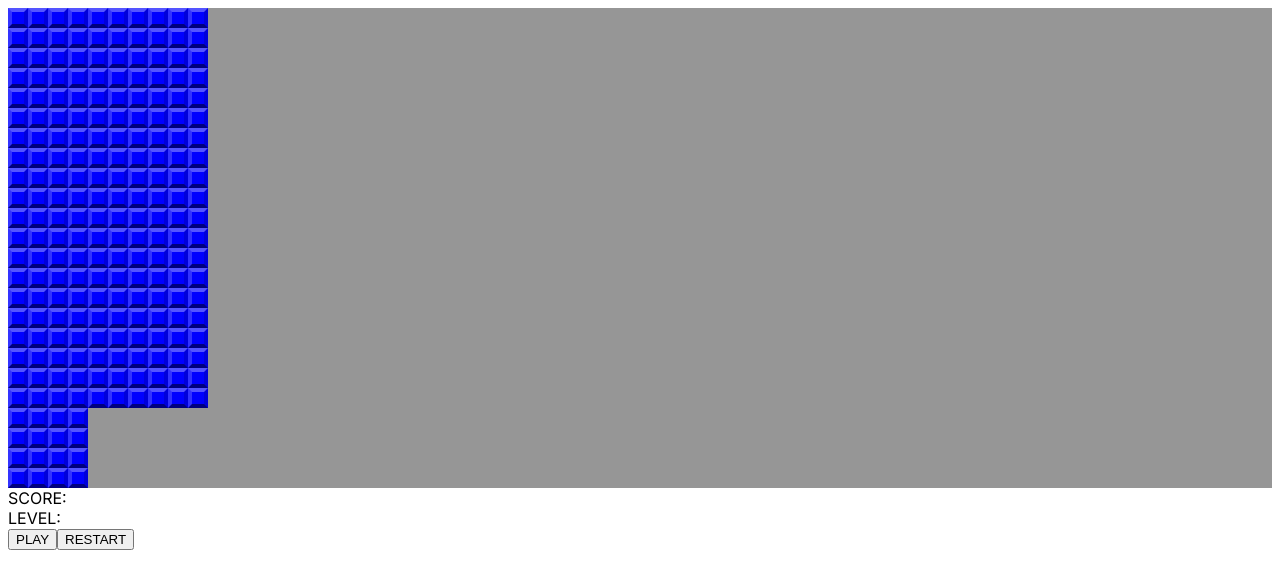
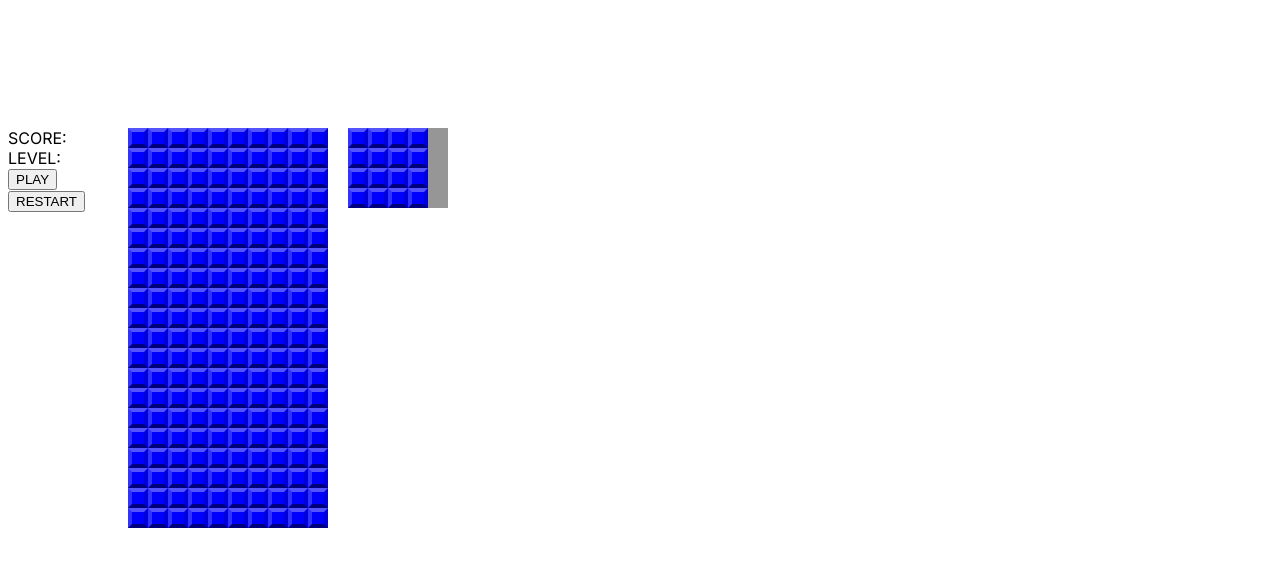
Before and after one commit to Gohkyle/tetris-next, a Next.js app: page / in a window 1280 px wide. Shown: the top 588 px of the page. Built offline with nearby package versions, Linux system fonts and the light colour scheme.

Commit message:
arranged layout of components

```diff
--- a/src/app/components/NextBlock.tsx
+++ b/src/app/components/NextBlock.tsx
@@ -4,7 +4,7 @@ export const NextBlock = () => {
     const nextBlock: number [][] = Array(4).fill([0, 0, 0, 0])
 
     return(
-        <div className = "next-block-grid">
+        <div className = "next-block-grid-container">
             {nextBlock.map((blockLine: number[])=>{
                 return blockLine.map((blockLineSquare)=>{
                     return <Square color="3"/>
--- a/src/app/components/ScoreBoard.tsx
+++ b/src/app/components/ScoreBoard.tsx
@@ -1,7 +1,7 @@
 'use client'
 export const ScoreBoard = () => {
     return (
-        <div className="scoreboard">
+        <div className="scoreboard-container">
             <div className= "score-container">
                 SCORE:
             </div>
--- /dev/null
+++ b/src/app/components/Tetris.tsx
@@ -0,0 +1,13 @@
+import { Grid } from './Grid'
+import { NextBlock } from './NextBlock'
+import { ScoreBoard } from './ScoreBoard'
+
+export const Tetris = () => {
+    return (
+        <div className = "tetris-container" >
+            <Grid/>
+            <NextBlock/>
+            <ScoreBoard/>
+        </div>
+    )
+}
--- a/src/app/globals.css
+++ b/src/app/globals.css
@@ -19,34 +19,6 @@
   --rows: 20;
   --square-size: 20px;
   --border-width: 4px;
-}
-
-.grid-container{
-  background-color: var(--bg-color);
-  display: grid;
-  grid-template-columns: repeat(var(--cols), var(--square-size));
-  grid-gap: 0;
-  align-self:flex-start;
-}
-
-.grid-square{
-  border-style: solid;
-  box-sizing: border-box;
-  width: var(--square-size);
-  height: var(--square-size);
-  border-width: var(--border-width);
-  border-top-color: var(--border-top-color);
-  border-right-color: var(--border-right-color);
-  border-bottom-color: var(--border-bottom-color);
-  border-left-color: var(--border-left-color);
-}
-
-.next-block-grid{
-  background-color: var(--bg-color);
-  display: grid;
-  grid-template-columns: repeat(4, var(--square-size));
-  grid-gap: 0;
-  align-self:flex-start;
 }
 
 .color-0 {
@@ -80,3 +52,57 @@
 .color-7 {
   background-color: var(--color-7);
 }
+
+.app{
+  margin: auto;
+}
+
+.tetris-container{
+  --grid-width: calc((var(--square-size) * var(--cols)));
+  --grid-height: calc((var(--square-size) * var(--rows)));
+
+
+  display: grid;
+  grid-gap: var(--square-size);
+  grid-template-columns: 100px var(--grid-width) 100px;
+  grid-template-rows:100px var(--grid-height) 100px;
+
+  margin:auto;
+}
+
+.grid-container{
+  grid-column: 2/3;
+  grid-row:2/3;
+  background-color: var(--bg-color);
+  display: grid;
+  grid-template-columns: repeat(var(--cols), var(--square-size));
+  grid-gap: 0;
+  align-self:flex-start;
+}
+
+.grid-square{
+  border-style: solid;
+  box-sizing: border-box;
+  width: var(--square-size);
+  height: var(--square-size);
+  border-width: var(--border-width);
+  border-top-color: var(--border-top-color);
+  border-right-color: var(--border-right-color);
+  border-bottom-color: var(--border-bottom-color);
+  border-left-color: var(--border-left-color);
+}
+
+.next-block-grid-container{
+  grid-column: 3/4;
+  grid-row:2/3;
+  background-color: var(--bg-color);
+  display: grid;
+  grid-template-columns: repeat(4, var(--square-size));
+  grid-gap: 0;
+  align-self:flex-start;
+}
+
+.scoreboard-container{
+  grid-column:1/2;
+  grid-row:2/3;
+}
--- a/src/app/page.tsx
+++ b/src/app/page.tsx
@@ -1,14 +1,10 @@
 import styles from './page.module.css'
-import { Grid } from './components/Grid'
-import { NextBlock } from './components/NextBlock'
-import { ScoreBoard } from './components/ScoreBoard'
+import { Tetris } from './components/Tetris'
 
 export default function Home() {
   return (
     <main>
-      <Grid/>
-      <NextBlock/>
-      <ScoreBoard/>
+      <Tetris/>
     </main>
   )
 }
```
